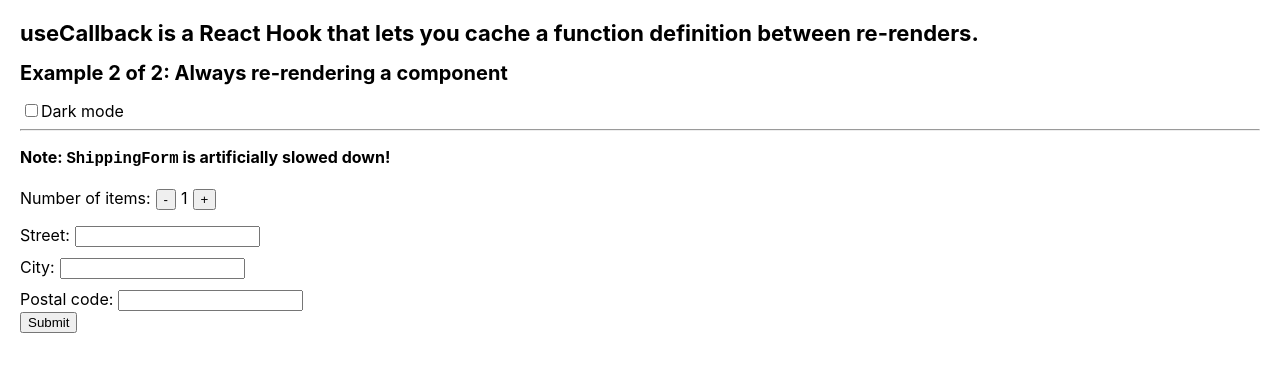
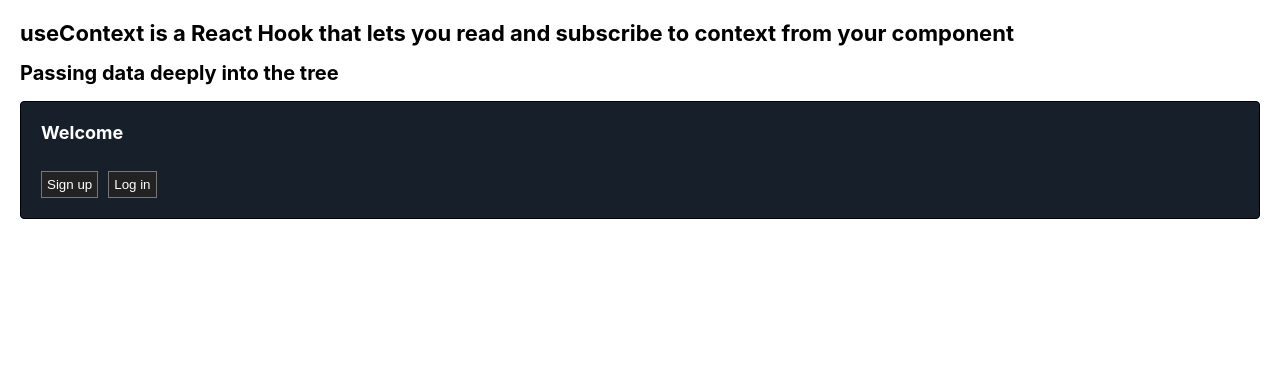
Before and after one commit to VladimirovMario/Sandbox, a React (Create React App) app in the folder 01. React documentation/03. API Reference/01. Hooks/: page / in a window 1280 px wide. Shown: the top 372 px of the page. Built offline with nearby package versions, Linux system fonts and the light colour scheme.

Commit message:
Passing data deeply into the tree

```diff
--- a/01. React documentation/03. API Reference/01. Hooks/src/App.js
+++ b/01. React documentation/03. API Reference/01. Hooks/src/App.js
@@ -1,10 +1,12 @@
+import UseContext from './components/UseContext/UseContext';
+// import UseCallback from './components/UseCallback/UseCallback';
 import './App.css';
-import UseCallback from './components/UseCallback/UseCallback';
 
 function App() {
   return (
     <>
-      <UseCallback />
+      <UseContext />
+      {/* <UseCallback /> */}
     </>
   );
 }
--- /dev/null
+++ b/01. React documentation/03. API Reference/01. Hooks/src/components/UseContext/PassingDataDeeplyIntoTheTree/PassingDataDeeplyIntoTheTree.js
@@ -0,0 +1,46 @@
+import { createContext, useContext } from 'react';
+
+export default function PassingDataDeeplyIntoTheTree() {
+  return (
+    <>
+      <h2>Passing data deeply into the tree</h2>
+      <MyApp />
+    </>
+  );
+}
+
+const ThemeContext = createContext(null);
+
+function MyApp() {
+  return (
+    <ThemeContext.Provider value={'dark'}>
+      <Form />
+    </ThemeContext.Provider>
+  );
+}
+
+function Form() {
+  return (
+    <Panel title="Welcome">
+      <Button>Sign up</Button>
+      <Button>Log in</Button>
+    </Panel>
+  );
+}
+
+function Panel({ title, children }) {
+  const theme = useContext(ThemeContext);
+  const className = 'panel-' + theme;
+  return (
+    <section className={className}>
+      <h3>{title}</h3>
+      {children}
+    </section>
+  );
+}
+
+function Button({ children }) {
+  const theme = useContext(ThemeContext);
+  const className = 'button-' + theme;
+  return <button className={className}>{children}</button>;
+}
--- /dev/null
+++ b/01. React documentation/03. API Reference/01. Hooks/src/components/UseContext/UseContext.js
@@ -0,0 +1,13 @@
+import PassingDataDeeplyIntoTheTree from './PassingDataDeeplyIntoTheTree/PassingDataDeeplyIntoTheTree';
+
+export default function UseContext() {
+  return (
+    <>
+      <h1>
+        useContext is a React Hook that lets you read and subscribe to context
+        from your component
+      </h1>
+      <PassingDataDeeplyIntoTheTree />
+    </>
+  );
+}
--- a/01. React documentation/03. API Reference/01. Hooks/src/index.css
+++ b/01. React documentation/03. API Reference/01. Hooks/src/index.css
@@ -72,3 +72,38 @@ button[type='button'] {
   background-color: white;
   color: black;
 }
+
+.panel-light,
+.panel-dark {
+  border: 1px solid black;
+  border-radius: 4px;
+  padding: 20px;
+}
+
+.panel-light {
+  color: #222;
+  background: #fff;
+}
+
+.panel-dark {
+  color: #fff;
+  background: rgb(23, 32, 42);
+}
+
+.button-light,
+.button-dark {
+  border: 1px solid #777;
+  padding: 5px;
+  margin-right: 10px;
+  margin-top: 10px;
+}
+
+.button-dark {
+  background: #222;
+  color: #fff;
+}
+
+.button-light {
+  background: #fff;
+  color: #222;
+}
```
